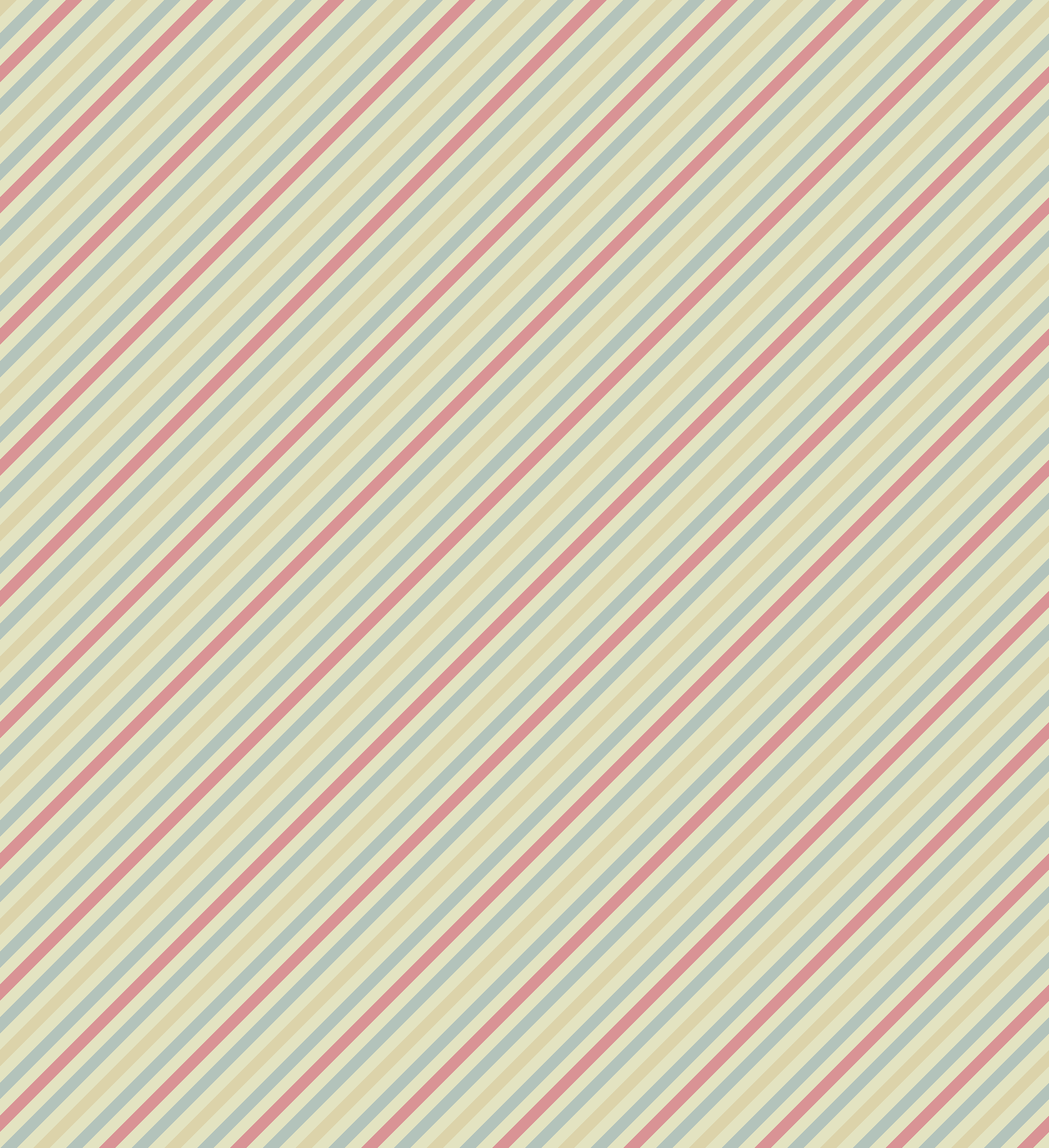
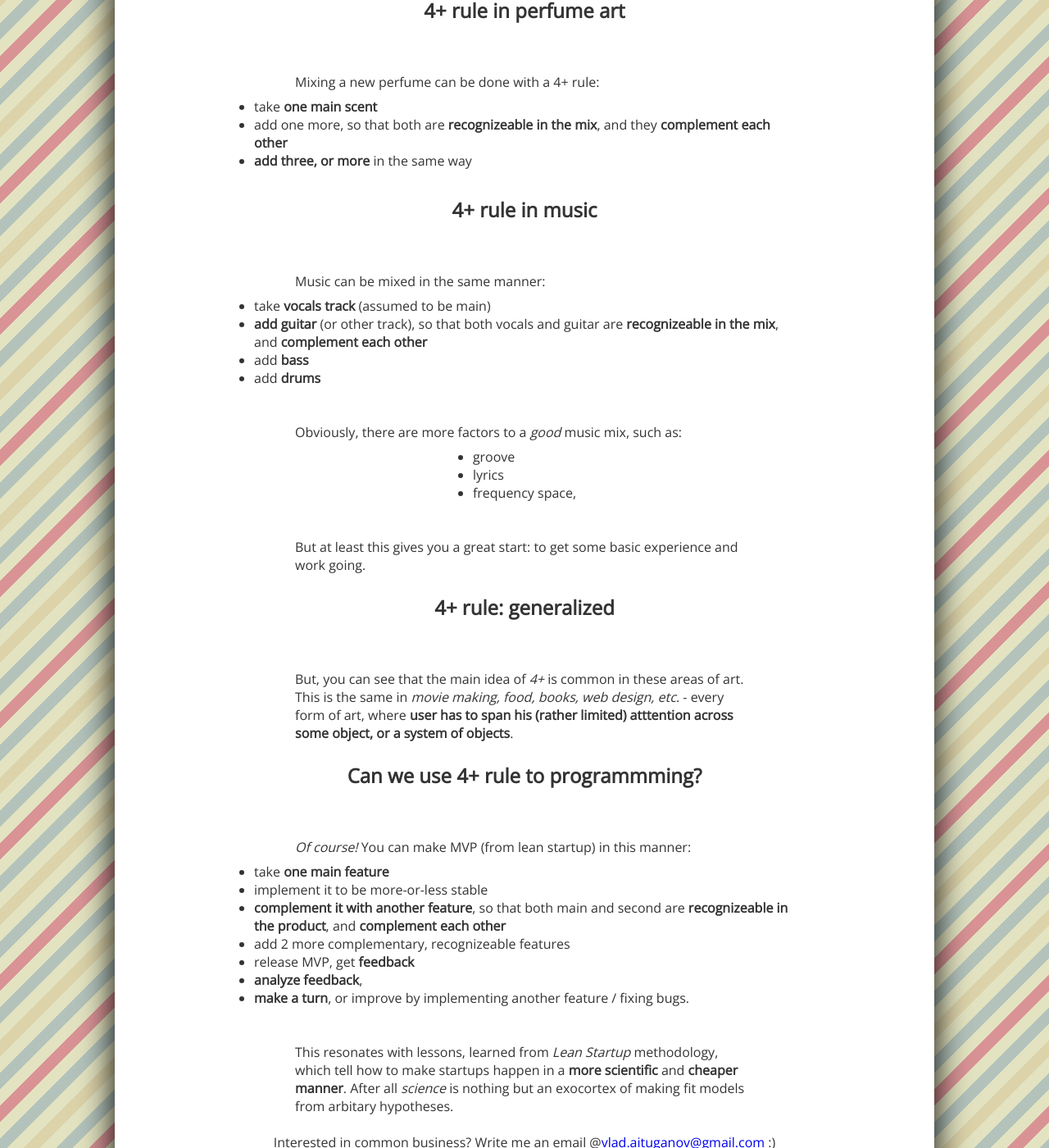
Before and after one commit to Naissur/Naissur.github.io, a Jekyll site: the page built from _posts/2016-04-20-005.md, in a window 1280 px wide and 1400 px high, scrolled down 332 px. Shown: the whole window at 82% size. Built offline with Jekyll 4.4.1, drawn with Linux system fonts in a browser that asks for light colours; comment, search, counter and statistics services are not loaded; some of the changed text lies outside the part shown.

Commit message:
Add 4+ article

```diff
--- a/_posts/2016-04-20-005.md
+++ b/_posts/2016-04-20-005.md
@@ -1,7 +1,60 @@
 ---
 layout: post
-title:  001
-date:   Mon 20 Mar 2017 11:26:16 AM UTC
+title:  "4+"
+date:   Mon 20 Mar 2017 11:27:38 AM UTC
 comments:   true
 categories: articles
 ---
+
+# Perfume, programming, errors, validation, work, night, time, flies
+
+## Can we take rules from perfume art and mixing music, and apply them in programming to create products more efficiently?
+
+## 4+ rule in perfume art
+
+Mixing a new perfume can be done with a 4+ rule:
+
+- take **one main scent**
+- add one more, so that both are **recognizeable in the mix**, and they **complement each other**
+- **add three, or more** in the same way
+
+## 4+ rule in music
+
+Music can be mixed in the same manner:
+
+- take **vocals track** (assumed to be main)
+- **add guitar** (or other track), so that both vocals and guitar are **recognizeable in the mix**, and **complement each other**
+- add **bass**
+- add **drums**
+
+Obviously, there are more factors to a *good* music mix, such as:
+
+- groove
+- lyrics
+- frequency space,
+
+But at least this gives you a great start: to get some basic experience and work going.
+
+
+## 4+ rule: generalized
+
+But, you can see that the main idea of *4+* is common in these areas of art.
+This is the same in *movie making, food, books, web design, etc*. - every form of art, where
+**user has to span his (rather limited) atttention across some object, or a system of objects**.
+
+## Can we use 4+ rule to programmming?
+
+*Of course!* You can make MVP (from lean startup) in this manner:
+
+- take **one main feature**
+- implement it to be more-or-less stable
+- **complement it with another feature**, so that both main and second are **recognizeable in the product**, and **complement each other**
+- add 2 more complementary, recognizeable features
+- release MVP, get **feedback**
+- **analyze feedback**,
+- **make a turn**, or improve by implementing another feature / fixing bugs.
+
+This resonates with lessons, learned from *Lean Startup* methodology, which tell
+how to make startups happen in a **more scientific** and **cheaper manner**.
+After all *science* is nothing but an exocortex of making fit models from
+arbitary hypotheses.
```
Also changed, not shown: _posts/2016-04-16-001.md (+1 -1 lines), _posts/2016-04-17-002.md (+1 -1 lines), _posts/2016-04-18-003.md (+1 -1 lines), _posts/2016-04-19-004.md (+1 -1 lines).
